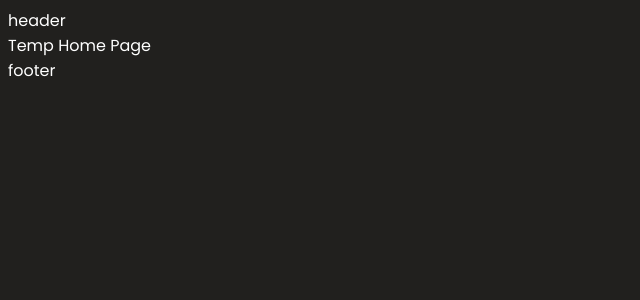
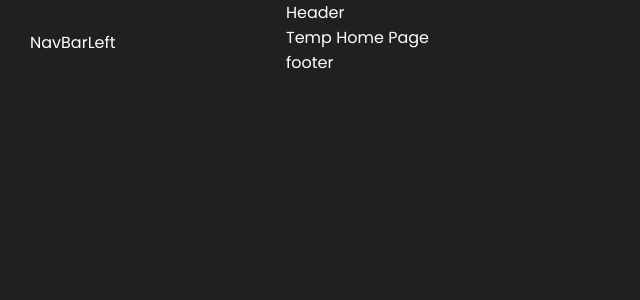
Before and after one commit to self-related/movie-streaming-app-frontend-ts, a React (Vite) app: page / in a window 1280 px wide. Shown: the top 300 px of the page, without its empty margins (0-640 px from the left). Built offline with nearby package versions, Linux system fonts and the light colour scheme.

Commit message:
create left navbar; change top navbar and footer to be inside main; css BEM naming

```diff
--- a/src/App.css
+++ b/src/App.css
@@ -0,0 +1,3 @@
+.split {
+    display: flex;
+}
--- a/src/App.jsx
+++ b/src/App.jsx
@@ -1,15 +1,19 @@
 import { Outlet } from 'react-router-dom';
 import './App.css'
+import NavBarLeft from './components/NavBarLeft';
 
 function App() {
 
   return (
     <>
-        <header>header</header>
-        <main>
-            <Outlet />
+        <main className="split">
+            <NavBarLeft />
+            <div className="content">
+                <div>Header</div>
+                <Outlet />
+                <div>footer</div>
+            </div>
         </main>
-        <footer>footer</footer>
     </>
   );
 }
--- /dev/null
+++ b/src/components/NavBarLeft.css
@@ -0,0 +1,8 @@
+
+.navbar-left {
+    width: 20%;
+    height: 100vh;
+    min-width: 150px;
+    padding-top: 30px;
+    padding-left: 30px;
+}
--- /dev/null
+++ b/src/components/NavBarLeft.jsx
@@ -0,0 +1,10 @@
+import "./NavBarLeft.css";
+
+export default function NavBarLeft() {
+
+    return (
+        <nav className="navbar-left">
+            NavBarLeft
+        </nav>
+    );
+}
--- a/src/index.css
+++ b/src/index.css
@@ -6,3 +6,7 @@
     font-size: 16px;
     font-family: "Poppins", sans-serif;
 }
+
+body {
+    margin: 0;
+}
```
